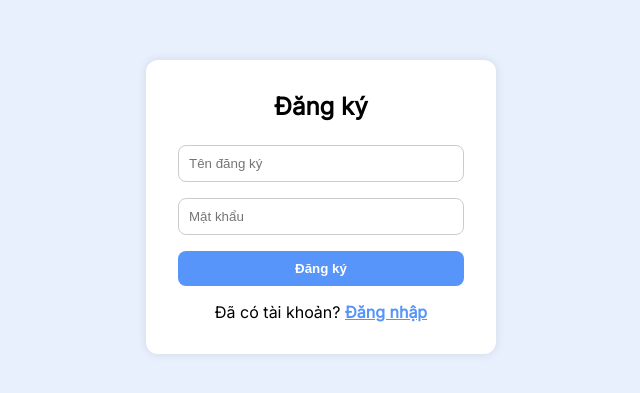
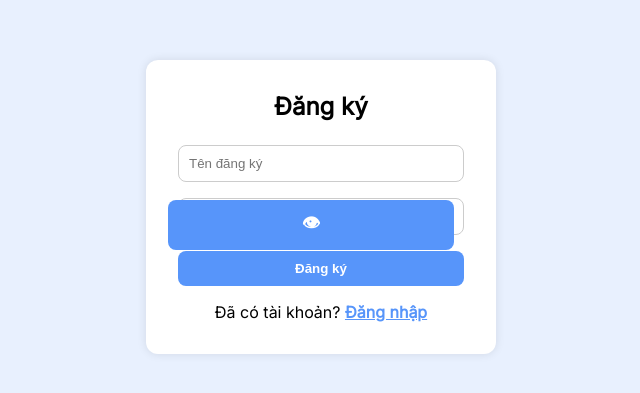
Before and after one commit to Xuanbac12/daily-sleep-tracker-fontend, a React (Create React App) app: page /signup in a window 1280 px wide. Shown: the part 193-586 px from the top of the page, without its empty margins (319-959 px from the left). Built offline with nearby package versions, Linux system fonts and the light colour scheme; no server answers.

Commit message:
Thêm tính năng hiển ẩn password

```diff
--- a/src/Signup/Signup.css
+++ b/src/Signup/Signup.css
@@ -49,3 +49,22 @@
   margin-top: 4px;
   margin-bottom: 8px;
 }
+.password-wrapper {
+  position: relative;
+  display: flex;
+  align-items: center;
+}
+
+.password-wrapper input {
+  flex: 1;
+  padding-right: 40px;
+}
+
+.toggle-password-btn {
+  position: absolute;
+  right: 10px;
+  background: none;
+  border: none;
+  cursor: pointer;
+  font-size: 18px;
+}
--- a/src/Signup/Signup.jsx
+++ b/src/Signup/Signup.jsx
@@ -9,6 +9,8 @@ const Signup = () => {
   const [user, setUser] = useState({ username: "", password: "" });
   const navigate = useNavigate();
   const [loading, setLoading] = useState(false); //Loading state
+  const [showPassword, setShowPassword] = useState(false); // 👁
+
 
   const [errors, setErrors] = useState({
     username: "",
@@ -116,14 +118,24 @@ const Signup = () => {
           />
           {/* ✅ Hiển thị lỗi dưới ô username */}
   {errors.username && <p className="input-error">{errors.username}</p>}
+
+           {/* 👁 Mật khẩu có toggle */}
+           <div className="password-wrapper">
             <input
-            type="password"
+              type={showPassword ? "text" : "password"}
               name="password"
               placeholder="Mật khẩu"
               value={user.password}
               onChange={handleChange}
             />
-          {/* ✅ Hiển thị lỗi dưới ô password */}
+            <button
+              type="button"
+              className="toggle-password-btn"
+              onClick={() => setShowPassword((prev) => !prev)}
+            >
+              {showPassword ? "🙈" : "👁"}
+            </button>
+          </div>
           {errors.password && <p className="input-error">{errors.password}</p>}
   <button type="submit" disabled={loading}>
     {loading ? "Đang xử lý..." : "Đăng ký"}
```
Lines whose indentation alone changed are shown as unchanged.
